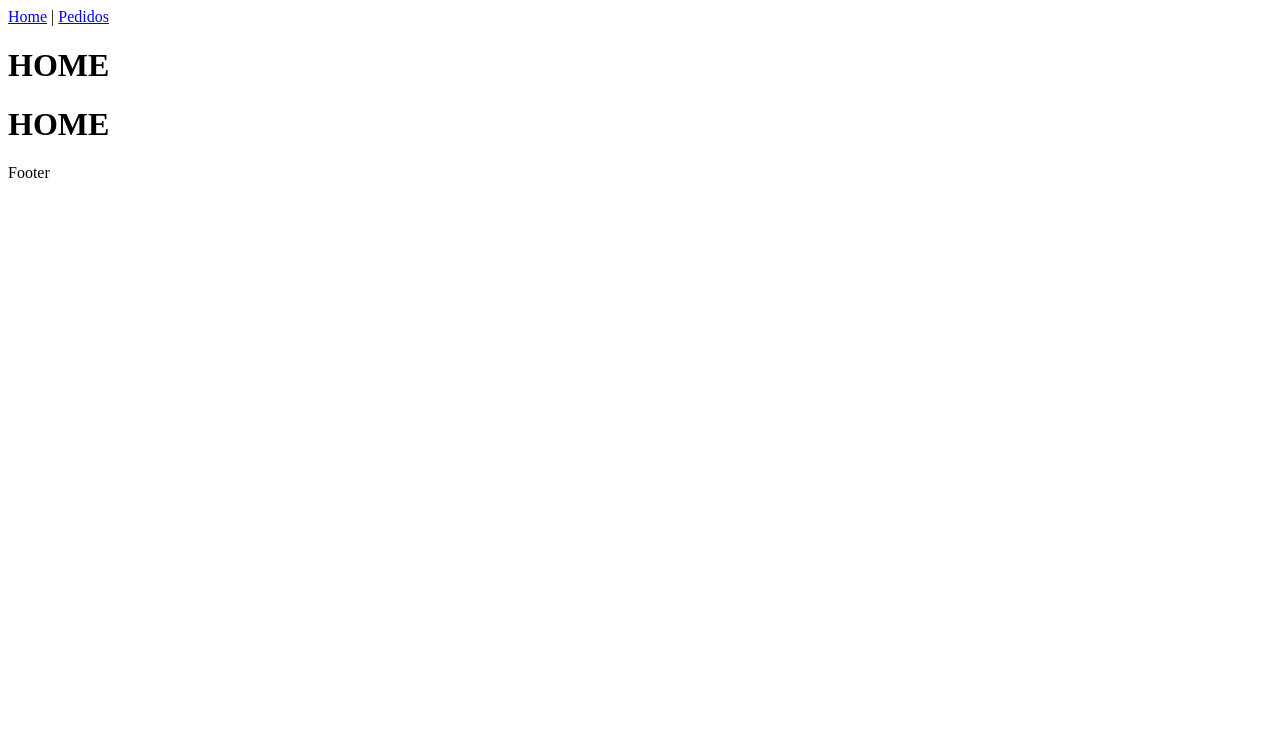
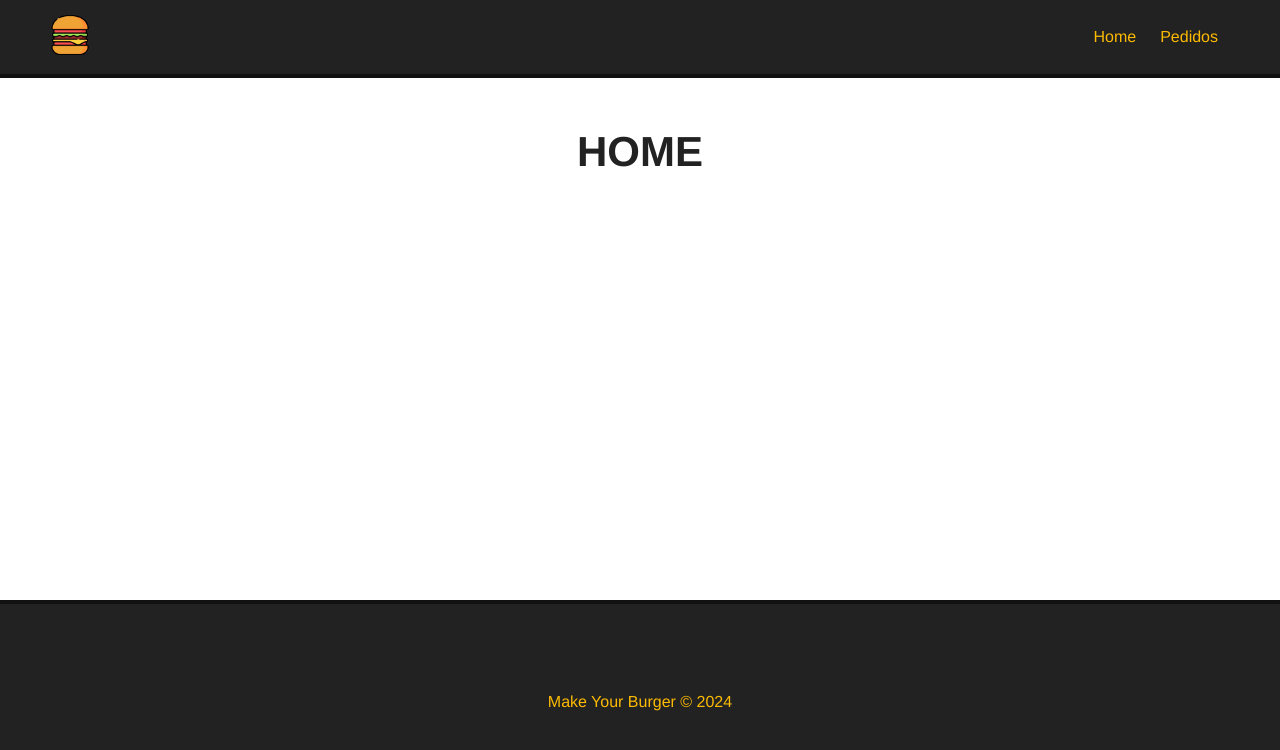
Before and after one commit to patriciadania/burger-queen-vue, a Vue app: page / in a window 1280 px wide. Shown: the top 750 px of the page. Built offline with nearby package versions, Linux system fonts and the light colour scheme.

Commit message:
Reestruturação Footer

```diff
--- a/src/App.vue
+++ b/src/App.vue
@@ -1,6 +1,5 @@
 <template>
-  <Navbar />
-  <router-view />
+  <Navbar :logo="logo_src" :alt="app_name" />
   <Footer />
 </template>
 
@@ -13,6 +12,31 @@
     Navbar,
     Footer,
   },
+  data() {
+    return {
+      logo_src: "/img/logo.png",
+      app_name: "Make Your Burger",
+    };
+  },
 };
 </script>
-<style></style>
+
+<style>
+* {
+  font-family: Helvetica;
+  padding: 0;
+  margin: 0;
+  box-sizing: border-box;
+}
+
+.main-container {
+  margin: 50px;
+  min-height: 250px;
+}
+h1 {
+  text-align: center;
+  font-size: 42px;
+  margin-bottom: 30px;
+  color: #222;
+}
+</style>
--- a/src/components/Footer.vue
+++ b/src/components/Footer.vue
@@ -1,5 +1,7 @@
 <template>
-   <p>Footer</p>
+  <footer id="footer">
+    <p>Make Your Burger &copy; 2024</p>
+  </footer>
   </template>
 
   <script>
@@ -9,4 +11,17 @@
   </script>
 
   <style scoped>
+  #footer {
+    height: 200px;
+  background-color: #222;
+  border-top: 4px solid #111;
+  color: #fcba03;
+  display: flex;
+  align-items: center;
+  justify-content: center;
+  position: absolute;
+  bottom: 0;
+  width: 100%;
+}
+
 </style>
--- a/src/components/Navbar.vue
+++ b/src/components/Navbar.vue
@@ -1,9 +1,9 @@
 <template>
   <div id="nav">
-    <router-link to="/">
-      <img src="" id="logo" />
+    <router-link to="/" id="logo-url">
+      <img :src="logo" :alt="alt" id="logo" />
     </router-link>
-    <router-link to="/">Home</router-link> |
+    <router-link to="/">Home</router-link>
     <router-link to="/pedidos">Pedidos</router-link>
   </div>
   <router-view />
@@ -12,7 +12,36 @@
 <script>
 export default {
   name: "Navbar",
+  props: ["logo", "alt"]
 };
 </script>
 
-<style scoped></style>
+<style scoped>
+#nav{
+  background-color:#222 ;
+  border-bottom: 4px solid #111;
+  padding: 15px 50px;
+  display: flex;
+  justify-content: flex-end;
+  align-items: center;
+}
+#nav #logo-url{
+  margin: auto;
+  margin-left: 0;
+}
+#logo{
+  width: 40px;
+  height: 40px;
+}
+
+#nav a{
+  color: #FCBA03;
+  text-decoration: none;
+  margin: 12px;
+  transition: .5s;
+}
+#nav a:hover{
+  color: #FFF;
+}
+
+</style>
--- a/src/views/Home.vue
+++ b/src/views/Home.vue
@@ -1,5 +1,5 @@
 <template>
-  <div class="home">
+  <div class="main-container">
 
     <h1>HOME</h1>
   </div>
--- a/src/views/Pedidos.vue
+++ b/src/views/Pedidos.vue
@@ -1,5 +1,5 @@
 <template>
-  <div >
+  <div class="main-container">
     <h1>Pedidos</h1>
   </div>
 </template>
```
